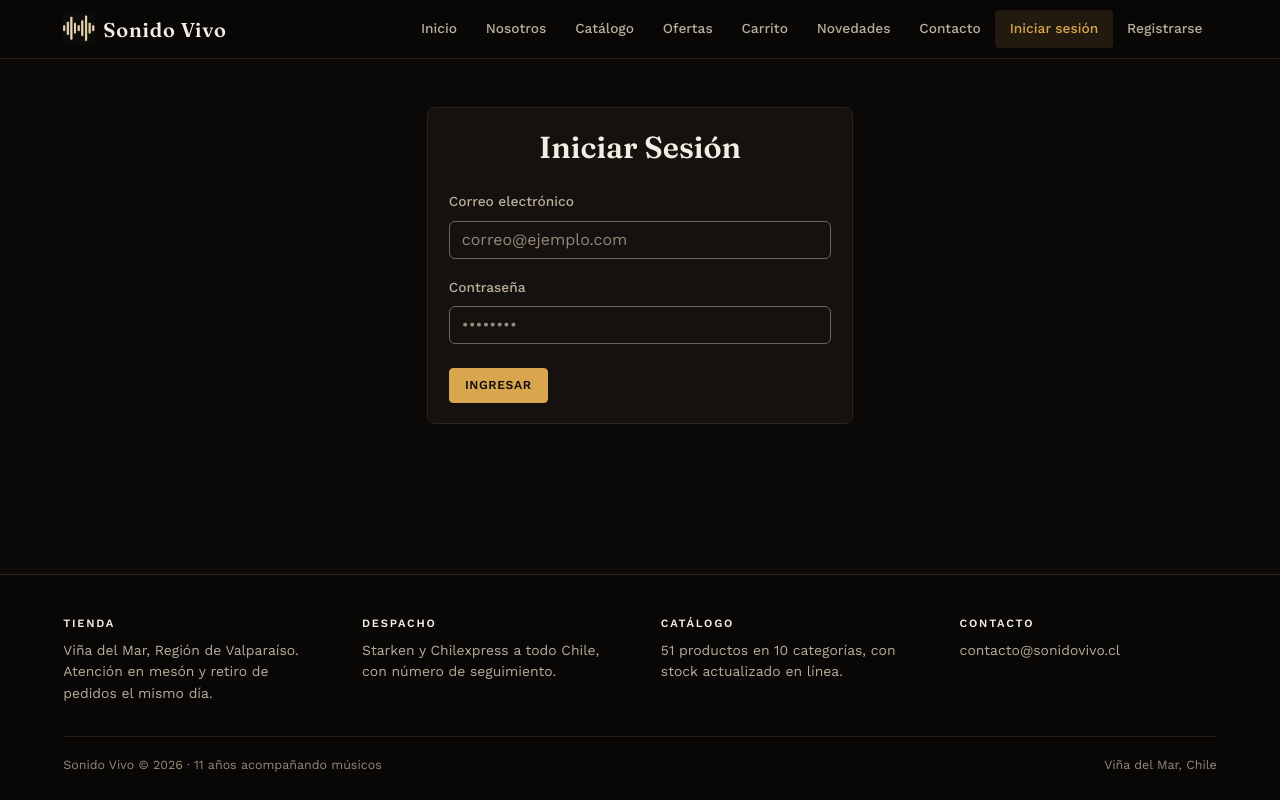
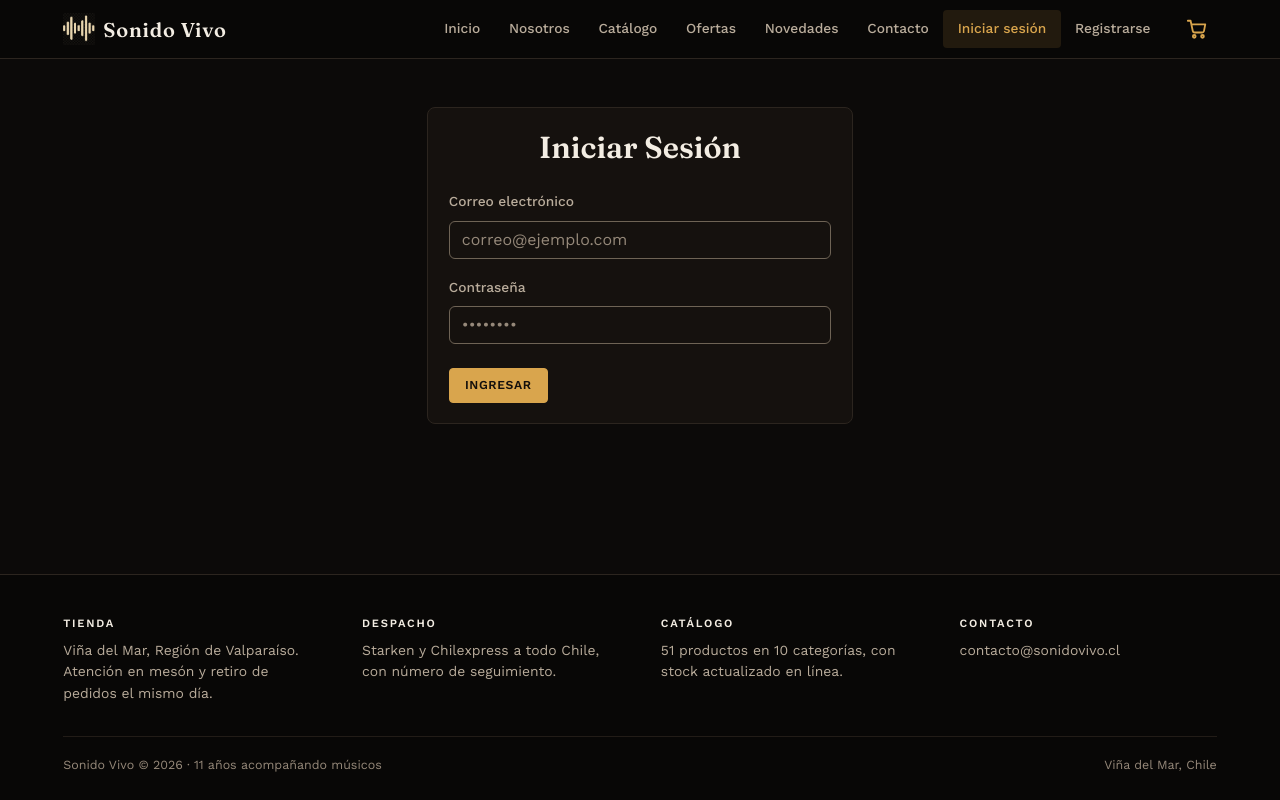
Before and after one commit to Si-Gon/sonido-vivo-2, a React (Vite) app: page /login in a window 1280 px wide. Built offline with nearby package versions, Linux system fonts and the light colour scheme.

Commit message:
Agrega el icono del carrito con la cantidad de productos en el menu

```diff
--- a/src/App.css
+++ b/src/App.css
@@ -181,6 +181,61 @@ main {
     text-transform: none;
     letter-spacing: normal;
     text-decoration: none;
+}
+
+/* Ícono del carrito: a la derecha en PC, junto al botón del menú en el celular. */
+.sv-carrito-icono {
+    position: relative;
+    display: inline-flex;
+    align-items: center;
+    justify-content: center;
+    width: 2.5rem;
+    height: 2.5rem;
+    margin-left: auto;
+    margin-right: .5rem;
+    border-radius: var(--radius-sm);
+    color: var(--texto-suave);
+    transition: background-color .15s ease, color .15s ease;
+}
+
+.sv-carrito-icono .sv-icono {
+    width: 22px;
+    height: 22px;
+    margin-top: 0;
+}
+
+.sv-carrito-icono:hover {
+    background-color: var(--panel-alto);
+    color: var(--texto);
+}
+
+.sv-carrito-icono.active {
+    color: var(--laton);
+    background-color: rgba(217, 165, 77, .12);
+}
+
+.sv-carrito-contador {
+    position: absolute;
+    top: .1rem;
+    right: .05rem;
+    min-width: 1.15rem;
+    height: 1.15rem;
+    padding: 0 .3rem;
+    border-radius: 999px;
+    background-color: var(--laton);
+    color: var(--tinta);
+    font-size: .68rem;
+    font-weight: 700;
+    line-height: 1.15rem;
+    text-align: center;
+}
+
+@media (min-width: 992px) {
+    .sv-carrito-icono {
+        order: 3;
+        margin-left: .75rem;
+        margin-right: 0;
+    }
 }
 
 .sv-marca {
--- a/src/Componentes/atomos/Icono.tsx
+++ b/src/Componentes/atomos/Icono.tsx
@@ -1,4 +1,4 @@
-type Nombre = "ubicacion" | "experiencia" | "catalogo";
+type Nombre = "ubicacion" | "experiencia" | "catalogo" | "carrito";
 
 type Props = {
     nombre: Nombre;
@@ -34,6 +34,14 @@ function Icono({ nombre }: Props) {
                 </>
             )}
 
+            {nombre === "carrito" && (
+                <>
+                    <circle cx="9" cy="20" r="1.5" />
+                    <circle cx="18" cy="20" r="1.5" />
+                    <path d="M2 3h3l2.4 11.2a2 2 0 0 0 2 1.6h8.2a2 2 0 0 0 2-1.5L21 7H6.2" />
+                </>
+            )}
+
             {nombre === "catalogo" && (
                 <>
                     <path d="M9 18V6l10-2v12" />
--- a/src/Componentes/organismos/Navbar.tsx
+++ b/src/Componentes/organismos/Navbar.tsx
@@ -1,5 +1,7 @@
 import { Link, NavLink, useNavigate } from "react-router-dom";
 import { cerrarSesion, useSesion } from "../../datos/sesion";
+import { useUnidadesCarrito } from "../../datos/carrito";
+import Icono from "../atomos/Icono";
 
 const claseEnlace = ({ isActive }: { isActive: boolean }) => (
     isActive ? "nav-link active" : "nav-link"
@@ -10,6 +12,7 @@ function Navbar() {
     // entera se cae (useSyncExternalStore sobre null) en todas las rutas, no solo en esta.
     const sesion = useSesion();
     const navigate = useNavigate();
+    const unidades = useUnidadesCarrito();
 
     const salir = () => {
         cerrarSesion();
@@ -24,6 +27,18 @@ function Navbar() {
                     <img src="/img/logo-claro.png" alt="" className="sv-logo" />
                     Sonido Vivo
                 </Link>
+
+                {/* El carrito va fuera del menú desplegable: se ve siempre, también en el celular. */}
+                <NavLink
+                className={({ isActive }) => isActive ? "sv-carrito-icono active" : "sv-carrito-icono"}
+                to="/carrito"
+                aria-label={unidades > 0 ? `Carrito, ${unidades} productos` : "Carrito vacío"}
+                >
+                    <Icono nombre="carrito" />
+                    {unidades > 0 && (
+                        <span className="sv-carrito-contador">{unidades > 99 ? "99+" : unidades}</span>
+                    )}
+                </NavLink>
 
                 <button
                 className="navbar-toggler"
@@ -51,9 +66,6 @@ function Navbar() {
                         </li>
                         <li className="nav-item">
                             <NavLink className={claseEnlace} to="/ofertas">Ofertas</NavLink>
-                        </li>
-                        <li className="nav-item">
-                            <NavLink className={claseEnlace} to="/carrito">Carrito</NavLink>
                         </li>
                         <li className="nav-item">
                             <NavLink className={claseEnlace} to="/novedades">Novedades</NavLink>
--- a/src/datos/carrito.ts
+++ b/src/datos/carrito.ts
@@ -1,3 +1,4 @@
+import { useSyncExternalStore } from "react";
 import { precioVigente } from "../utilidades/formato";
 import { productoEnMemoria } from "./repositorioProductos";
 
@@ -50,8 +51,27 @@ export function leerCarrito(): ItemCarrito[] {
     }
 }
 
+// Quien muestra el carrito (por ejemplo el ícono del Navbar) se suscribe acá para enterarse
+// cuando cambia, sin recargar la página.
+const oyentes = new Set<() => void>();
+
+function avisar() {
+    oyentes.forEach((oyente) => oyente());
+}
+
+function suscribir(oyente: () => void) {
+    oyentes.add(oyente);
+    // "storage" avisa cuando el carrito cambia en otra pestaña del navegador.
+    window.addEventListener("storage", oyente);
+    return () => {
+        oyentes.delete(oyente);
+        window.removeEventListener("storage", oyente);
+    };
+}
+
 function guardarCarrito(items: ItemCarrito[]) {
     localStorage.setItem(CLAVE, JSON.stringify(items));
+    avisar();
 }
 
 export function mensajeDeAgregado(resultado: ResultadoCarrito): string {
@@ -118,6 +138,7 @@ export function quitarDelCarrito(id: number): ItemCarrito[] {
 
 export function vaciarCarrito() {
     localStorage.removeItem(CLAVE);
+    avisar();
 }
 
 export function calcularTotal(items: ItemCarrito[]): number {
@@ -130,3 +151,8 @@ export function calcularTotal(items: ItemCarrito[]): number {
 export function contarUnidades(items: ItemCarrito[]): number {
     return items.reduce((unidades, item) => unidades + item.cantidad, 0);
 }
+
+/** Unidades que hay en el carrito; se actualiza sola cada vez que el carrito cambia. */
+export function useUnidadesCarrito(): number {
+    return useSyncExternalStore(suscribir, () => contarUnidades(leerCarrito()), () => 0);
+}
```
